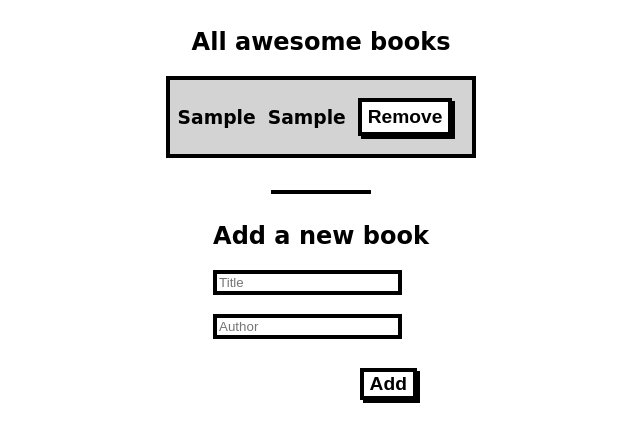
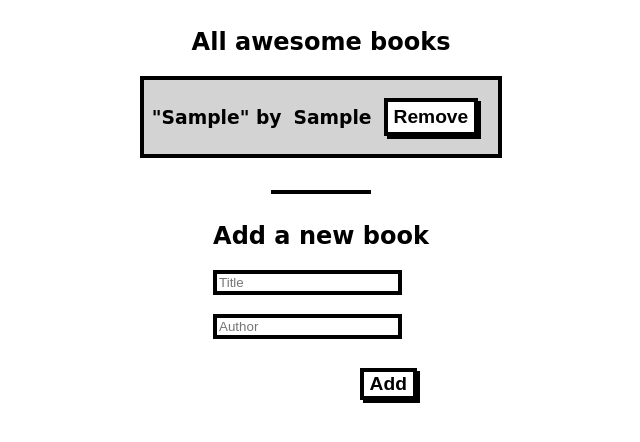
Before and after one commit to NayanKaran/Awesome-books, a website: page index.html in a window 1280 px wide. Both pictures are taken after typing "Sample", "Sample" into the empty fields and a click on the button "Add". Shown: the whole page, without its empty margins (319-959 px from the left). Drawn offline with Linux system fonts and the light colour scheme.

Commit message:
Add style to book title and author

```diff
--- a/index.css
+++ b/index.css
@@ -55,3 +55,11 @@ button {
 input {
   border: solid 4px;
 }
+
+#book-list-container > div > h3:nth-child(1)::after {
+  content: '" by';
+}
+
+#book-list-container > div > h3:nth-child(1)::before {
+  content: '"';
+}
```
